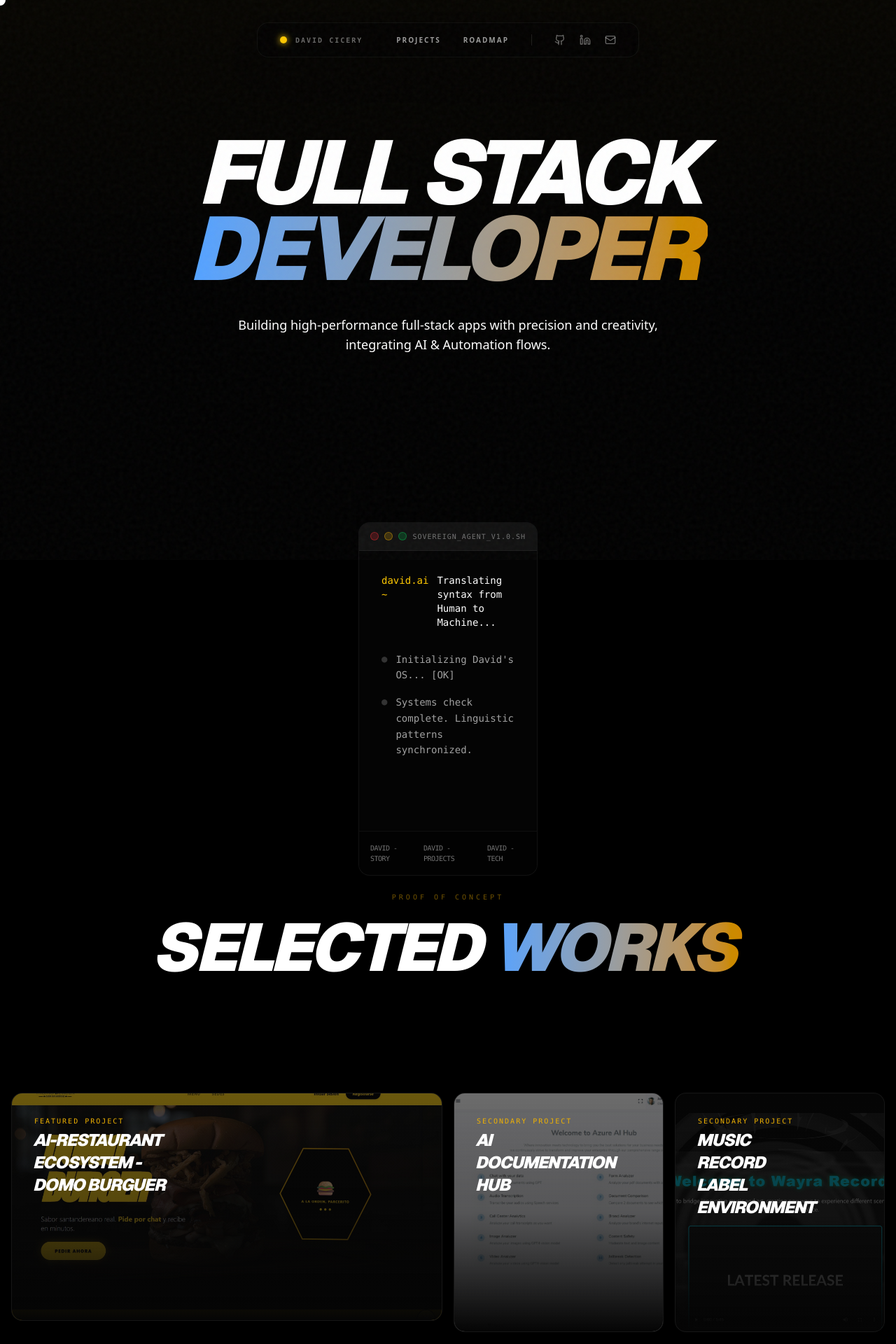
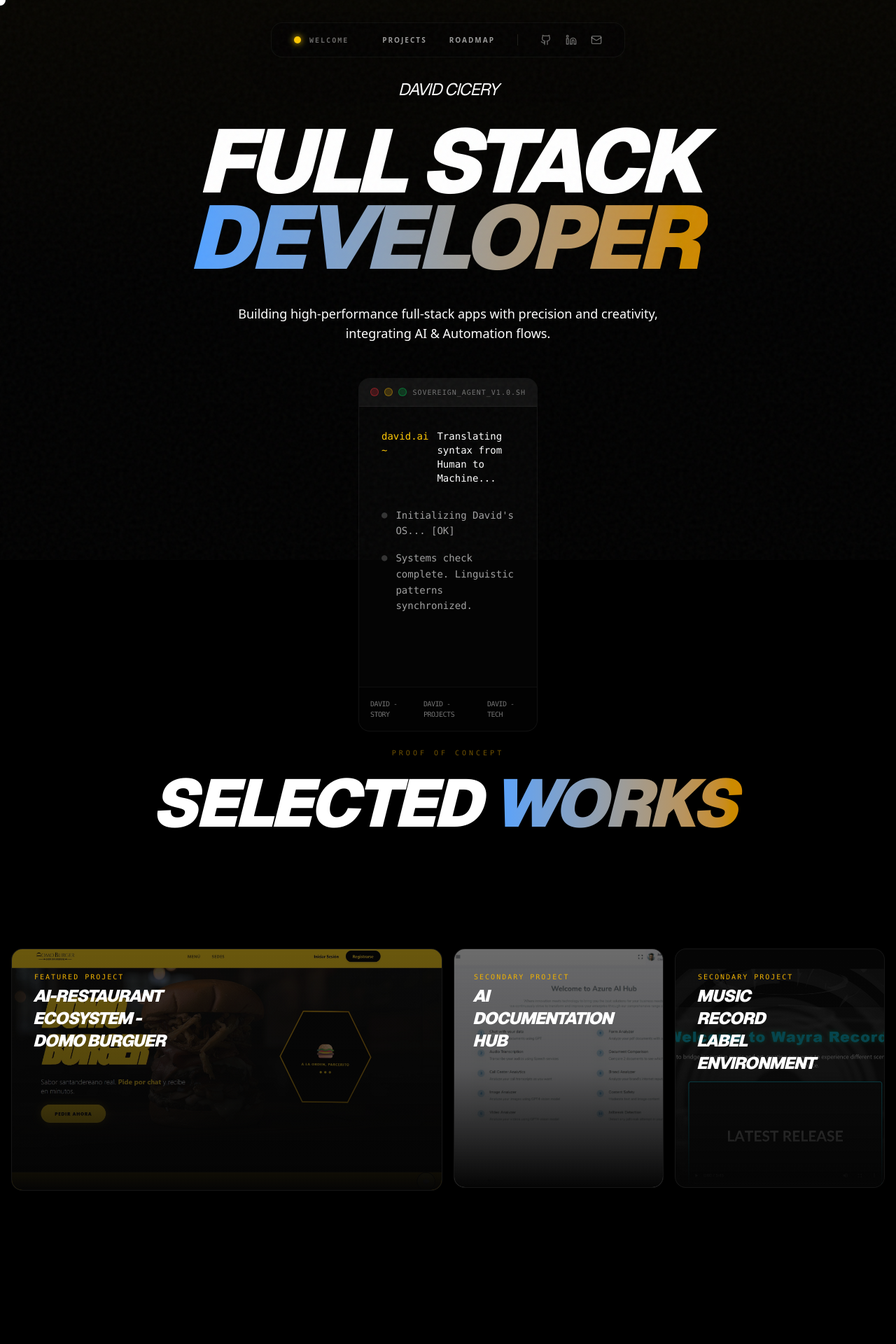
Before and after one commit to exyzte/portfolio-website, a Next.js app: page / in a window 1280 px wide. Shown: the top 1920 px of the page at 70% size. Built offline with nearby package versions, Linux system fonts and the light colour scheme.

Commit message:
finished layout, working on the projects now

```diff
--- a/src/app/globals.css
+++ b/src/app/globals.css
@@ -8,7 +8,7 @@
 }
 
 :root {
-  --background: #050505;
+  --background: black;
   --foreground: #ffffff;
   --accent: #facc15;
 }
--- a/src/app/page.tsx
+++ b/src/app/page.tsx
@@ -39,7 +39,7 @@ export default function Home() {
       <nav className="fixed top-8 z-[100] px-8 py-4 rounded-2xl border border-white/5 bg-black/40 backdrop-blur-2xl flex items-center gap-12 shadow-2xl">
         <div className="flex items-center gap-3">
           <div className="w-2.5 h-2.5 rounded-full bg-yellow-400 shadow-[0_0_10px_#FACC15]" />
-          <span className="text-[10px] font-mono font-black tracking-[0.2em] uppercase text-white/40">David Cicery</span>
+          <span className="text-[10px] font-mono font-black tracking-[0.2em] uppercase text-white/40">Welcome</span>
         </div>
         <div className="flex items-center gap-8">
           <a href="#projects" className="text-[10px] font-bold text-white/60 hover:text-yellow-400 transition-colors uppercase tracking-[0.2em]" data-cursor="GO">Projects</a>
@@ -56,7 +56,9 @@ export default function Home() {
       <section className="relative pt-48 pb-24 w-full text-center px-4 overflow-hidden">
         <div className="absolute top-0 left-1/2 -translate-x-1/2 w-full h-[500px] bg-gradient-to-b from-yellow-400/5 to-transparent pointer-events-none opacity-50" />
 
-        <div ref={titleRef} className="relative z-10 w-full">
+        <div ref={titleRef} className="text-2xl relative z-10 w-full mt-[-80px]">
+          <h2>David Cicery</h2>
+          <br></br>
           <h1 className="reveal-text text-5xl md:text-[8rem] font-black leading-[0.85] tracking-tighter text-white italic mb-10">
             FULL STACK<br />
             <span className="bg-linear-to-r from-blue-400 to-yellow-600 bg-clip-text text-transparent pr-2 md:pr-4">DEVELOPER</span>
@@ -67,7 +69,7 @@ export default function Home() {
         </div>
       </section>
 
-      <div className="w-80 h-120 relative px-4">
+      <div className="w-80 h-120 relative px-4 mt-[-190px]">
         <HeroTerminal />
       </div>
 
--- a/src/components/ProjectCard.tsx
+++ b/src/components/ProjectCard.tsx
@@ -107,7 +107,7 @@ export default function ProjectCard({ title, description, tags, image, isFeature
       ref={cardRef}
       onClick={onClick}
       className={`group relative overflow-hidden rounded-2xl border border-white/5 bg-[#0a0a0a] transition-colors hover:border-white/10 cursor-pointer ${
-        isFeatured ? "md:col-span-2 aspect-[17/9]" : "aspect-[7/8] flex"
+        isFeatured ? "md:col-span-2 aspect-16/9" : "aspect-7/8 flex flex-col justify-end"
       }`}
       data-cursor="VIEW"
     >
```
